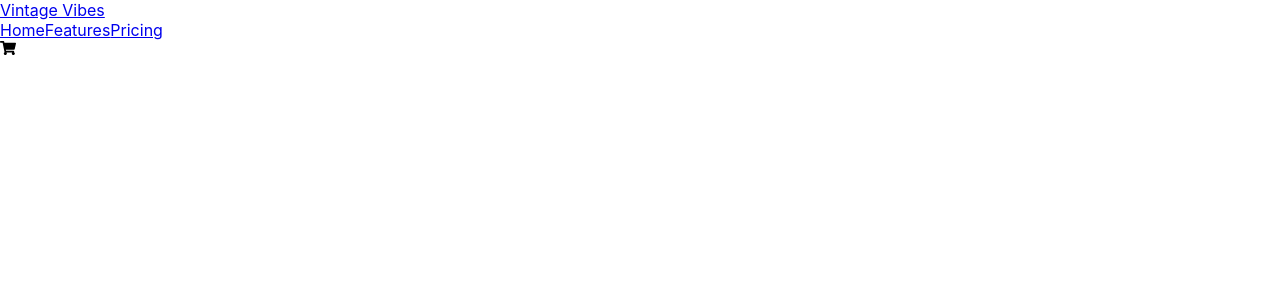
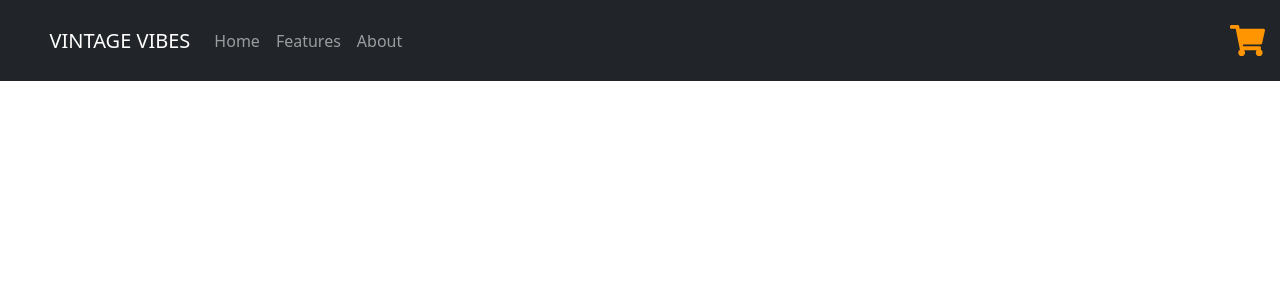
Before and after one commit to luriv28/ProyectoReact, a React (Create React App) app: page / in a window 1280 px wide. Shown: the top 300 px of the page. Built offline with nearby package versions, Linux system fonts and the light colour scheme.

Commit message:
estilando componente navbar e icono carrito

```diff
--- a/src/App.css
+++ b/src/App.css
@@ -1,29 +1,10 @@
-/*
+
 .yellow{
   font-size: 35px;
-  color: black;
-  margin-right: 10px;
+  color: rgb(255, 149, 0);
+  margin: 15px;
   display: flex;
   flex-direction: column;
   justify-content: flex-end ;
 
 }
-
-
-.App-header {
-  background-color: #fedfd3;
-  min-height: 100%;
-  display: flex;
-  flex-direction: row;
-  justify-content: space-around;
-  font-size: calc(10px + 2vmin);
-  color: red;
-}
-
-.Itemnav{
-  display: flex;
-  flex-direction: row;
-  justify-content: flex-end;
-}
-
- */
--- a/src/App.js
+++ b/src/App.js
@@ -1,13 +1,16 @@
 // import logo from './logo.svg';
 import './App.css';
 import NavBarMenu from './components/Navbar'
+
+
+
 
 function App() {
   return (
     <div className="App">
       <header className="App-header">
         <NavBarMenu/>
-        {/* <img src={logo} className="App-logo" alt="logo" /> */}
+        {/* { <img src={logo} className="App-logo" alt="logo" /> } */}
 
       </header>
     </div>
--- a/src/components/Navbar.jsx
+++ b/src/components/Navbar.jsx
@@ -1,23 +1,23 @@
 import React from 'react';
 import Navbar from 'react-bootstrap/Navbar'
-
 import Container from 'react-bootstrap/Container'
 import Nav from 'react-bootstrap/Nav'
-import { FaShoppingCart } from 'react-icons/fa'
+import 'bootstrap/dist/css/bootstrap.css'
+import  {FaShoppingCart}  from 'react-icons/fa'
 
-// import ItemsListCart from '../ItemsListCart/ItemsListCart'
+
 
 
 
 const NavBarMenu = () => {
   return <>
- <Navbar bg="dark" variant="dark"  className='Navbar-Items'>
+ <Navbar bg="dark" variant="dark" sticky='top'>
     <Container>
-    <Navbar.Brand href="#home">Vintage Vibes</Navbar.Brand>
+    <Navbar.Brand href="#home">VINTAGE VIBES</Navbar.Brand>
     <Nav className="me-auto">
       <Nav.Link href="#home" className='Itemnav'>Home</Nav.Link>
       <Nav.Link href="#features">Features</Nav.Link>
-      <Nav.Link href="#pricing">Pricing</Nav.Link>
+      <Nav.Link href="#pricing">About</Nav.Link>
     </Nav>
       </Container>
       <FaShoppingCart className='yellow'/>
```
